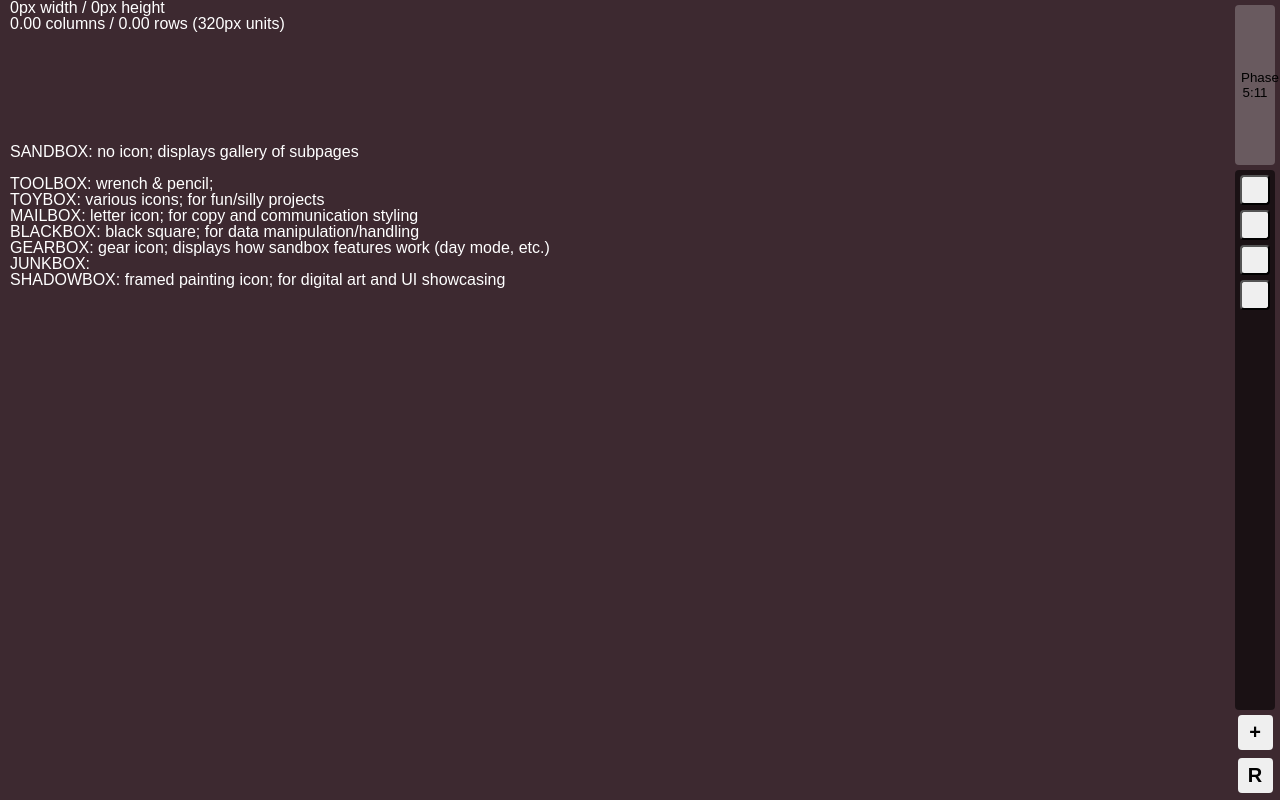
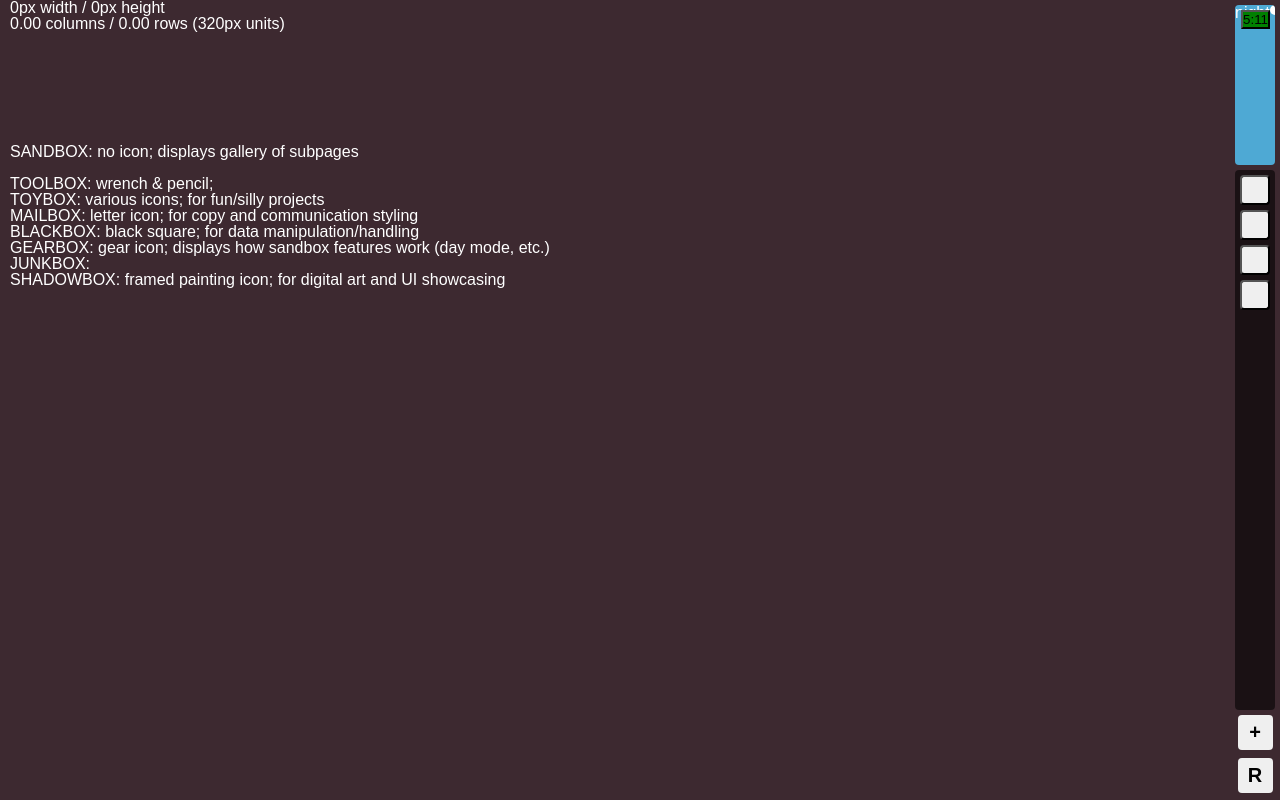
Before and after one commit to rellarain/sandbox, a React (Vite) app in the folder sandbox/: page / in a window 1280 px wide. Built offline with nearby package versions, Linux system fonts and the light colour scheme.

Commit message:
2/11/16 x1

```diff
--- a/sandbox/src/App.tsx
+++ b/sandbox/src/App.tsx
@@ -141,6 +141,8 @@ function App() {
 // ----------------------------------------------------------------------------
 // SANDBOX CONTROL COMPONENT
 // ----------------------------------------------------------------------------
+
+
 interface ControlStates {
     controllerSide: string,
     pControlStates: string[],
@@ -148,7 +150,6 @@ interface ControlStates {
     sizeChangeHandler: () => void
     currentTime: Date
 }
-
 
 
 
@@ -161,14 +162,60 @@ function SandboxControl({controllerSide, pControlStates, sideChangeHandler, size
         sizeIcon = "+";
     } else {sizeIcon = "-"}
 
-    let hours = currentTime.getHours()%12;
-    let minutes = currentTime.getMinutes().toString();
-    let clockTime = hours + ":" + minutes.padStart(2,"0");
+    let hours12: number = currentTime.getHours()%12;
+    let hours24: number = currentTime.getHours();
+    let minutes: string = currentTime.getMinutes().toString();
+    let clockTime: string = hours12 + ":" + minutes.padStart(2,"0");
+
+
+    const [hourPhase, setHourPhase] = useState('night');
+    useEffect(() => {
+        function handleTime() {
+            if (hours24 <= 2) {
+                return setHourPhase('night');
+            } else if (hours24 <= 6) {
+                return setHourPhase('dawn');
+            } else if (hours24 <= 10) {
+                return setHourPhase('morning');
+            } else if (hours24 <= 14) {
+                return setHourPhase('noon');
+            } else if (hours24 <= 18) {
+                return setHourPhase('afternoon');
+            } else if (hours24 <= 22) {
+                return setHourPhase('evening');
+            } else {return setHourPhase('night')}
+        }
+        window.addEventListener('load', handleTime);
+        return () => {window.removeEventListener('load', handleTime)};
+    }, []);
+
+
 
     return(
 
         <div className={'sandboxController sandboxController'+controllerSide}>
-            <button className="phaseToggle">Phase {clockTime}</button>
+            <div className="phaseToggle">
+                <div className="skyScene">
+                    {hourPhase}
+                    <div></div>
+                    <div></div>
+                    <div></div>
+                    <div></div>
+                    <div></div>
+                    <div></div>
+                    <div></div>
+                    <div></div>
+                    <div></div>
+                    <div></div>
+                    <div></div>
+                    <div></div>
+                    <div></div>
+                    <div></div>
+                    <div></div>
+                </div>
+                <button></button>
+                <button>{clockTime} </button>
+            </div>
             <nav>
                 <button></button>
                 <button></button>
--- a/sandbox/src/assets/style/style.css
+++ b/sandbox/src/assets/style/style.css
@@ -93,6 +93,29 @@ button {
   border-radius: 4px;
   border: none;
   background-color: rgba(255, 255, 255, 0.226);
+  overflow: hidden;
+}
+.sandboxUI .sandboxController .phaseToggle .skyScene {
+  background-color: rgb(78, 169, 212);
+  width: 400px;
+  height: 100%;
+  display: flex;
+}
+.sandboxUI .sandboxController .phaseToggle .skyScene div {
+  background-color: white;
+  width: 10px;
+  height: 10px;
+  border-radius: 5px;
+}
+.sandboxUI .sandboxController .phaseToggle button:nth-of-type(1) {
+  background-color: red;
+}
+.sandboxUI .sandboxController .phaseToggle button:nth-of-type(2) {
+  background-color: green;
+  padding: 0;
+  position: absolute;
+  top: 5px;
+  right: 5px;
 }
 .sandboxUI .sandboxController nav {
   position: absolute;
--- a/sandbox/src/assets/style/style.scss
+++ b/sandbox/src/assets/style/style.scss
@@ -145,6 +145,30 @@ $scriblrBgColor: hsla(330,30%,30%,1);
             border-radius: 4px;
             border: none;
             background-color: rgba(255, 255, 255, 0.226);
+            overflow: hidden;
+
+            .skyScene {
+                background-color: rgb(78, 169, 212);
+                width: 400px;
+                height: 100%;
+                display: flex;
+                div {
+                    background-color: white;
+                    width: 10px;
+                    height: 10px;
+                    border-radius: 5px;
+                }
+            }
+            button:nth-of-type(1) {
+                background-color: red;
+            }
+            button:nth-of-type(2) {
+                background-color: green;
+                padding: 0;
+                position: absolute;
+                top: 5px;
+                right: 5px;
+            }
         }
 
         nav {
```
Also changed, not shown: 1 other file (tests, documents, lock files or other folders).
